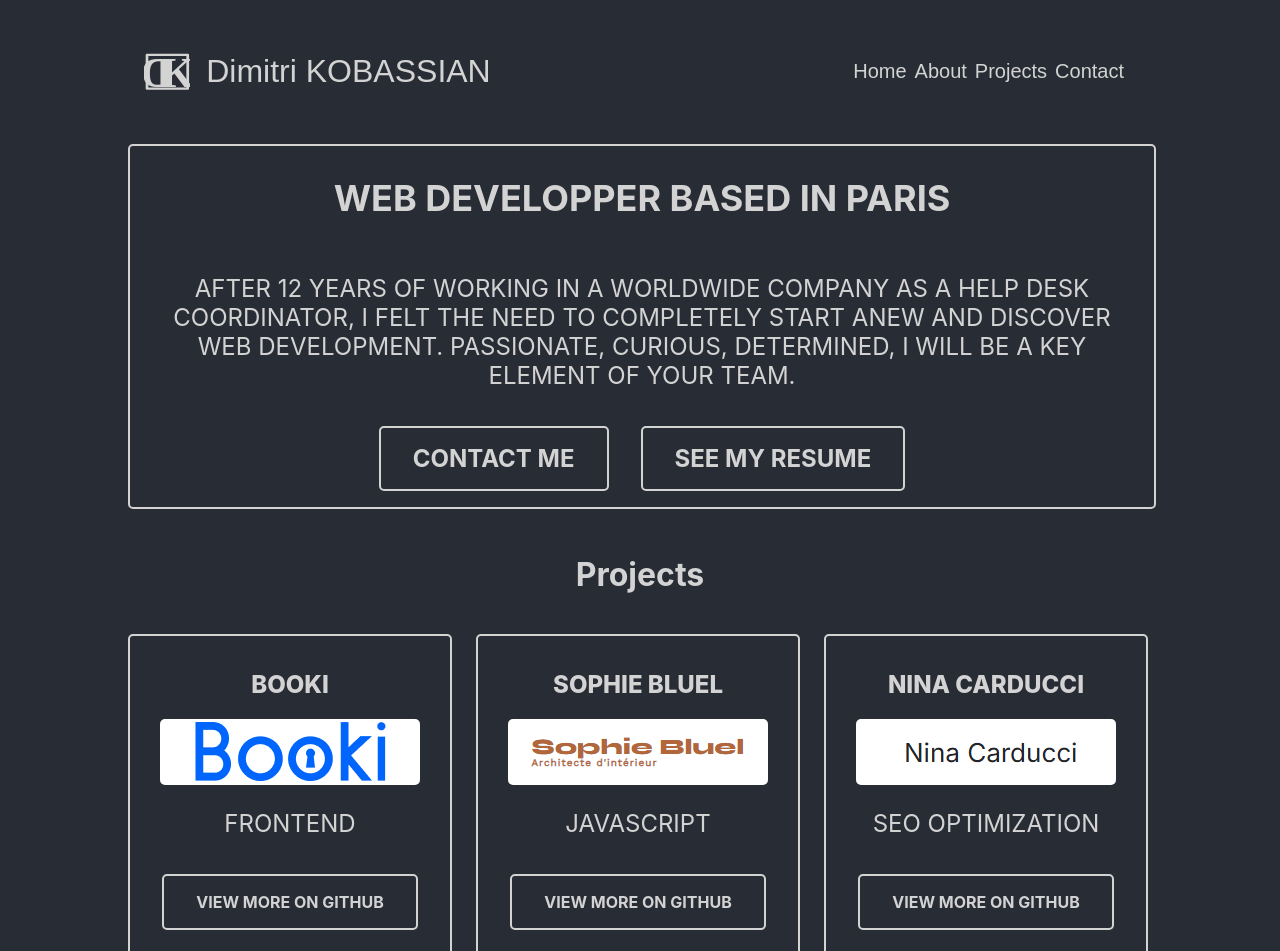
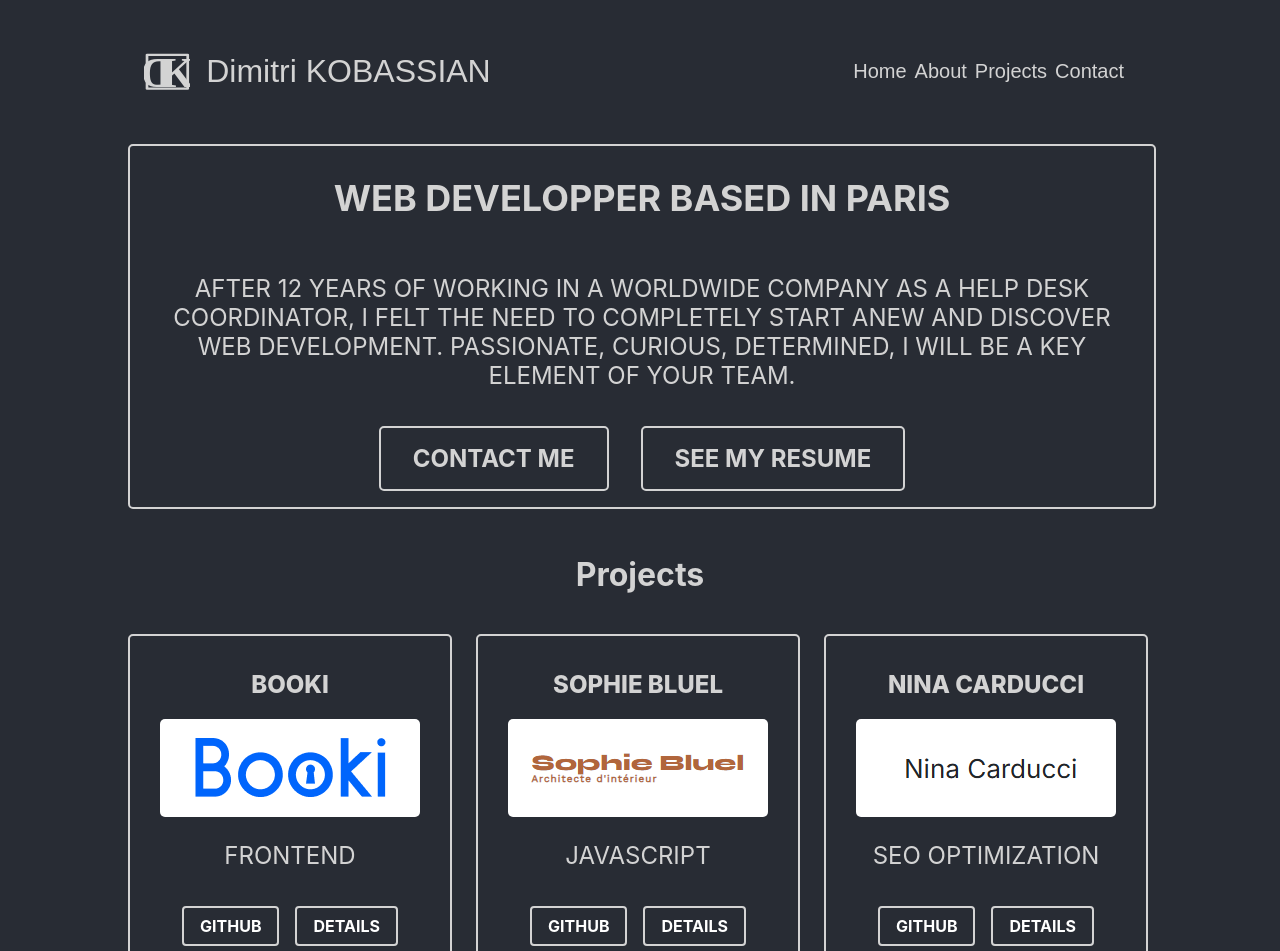
Before and after one commit to DimitriKOBASSIAN/portfolio, a React (Create React App) app: page / in a window 1280 px wide. Shown: the top 951 px of the page. Built offline with nearby package versions, Linux system fonts and the light colour scheme.

Commit message:
added a detail button on each card

```diff
--- a/src/components/ProjectCard.jsx
+++ b/src/components/ProjectCard.jsx
@@ -10,7 +10,10 @@ function ProjectCard({ title, image, description, link }) {
                 <img className="projects-image" src={image} alt={title} />
             </div>
             <p className="projects-description">{description}</p>
-            <a href={link} target="_blank"className="projects-card__button">View More On Github</a>
+            <div className="projects-card__buttons">
+                <a href={link} target="_blank" className="projects-card__button">Github</a>
+                <a className="projects-card__button">Details</a>
+            </div>
         </div>
     );
 }
--- a/src/styles/ProjectCard.scss
+++ b/src/styles/ProjectCard.scss
@@ -0,0 +1,22 @@
+.projects-card__buttons {
+    display: flex;
+    justify-content: space-between;
+    margin-top: 1rem;
+  }
+
+  .projects-card__button {
+    flex: 1;
+    margin: 0 0.5rem;
+    padding: 0.5rem 1rem;
+    text-align: center;
+    background-color: #282c34;
+    color: white;
+    border: 1 px solid #d3d3d3;
+    border-radius: 4px;
+    cursor: pointer;
+    text-decoration: none;
+  }
+
+  .projects-card__button:hover {
+    background-color: #d3d3d3;
+  }
```
Also changed, not shown: src/components/ProjectModal.jsx (added, +26 -0 lines), src/styles/ProjectModal.scss (added).
